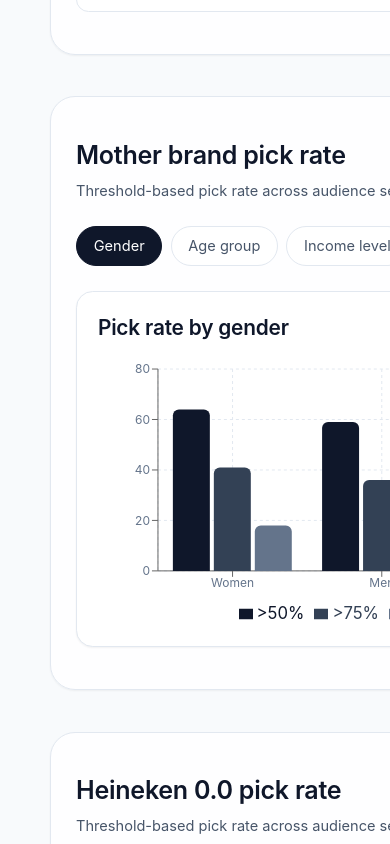
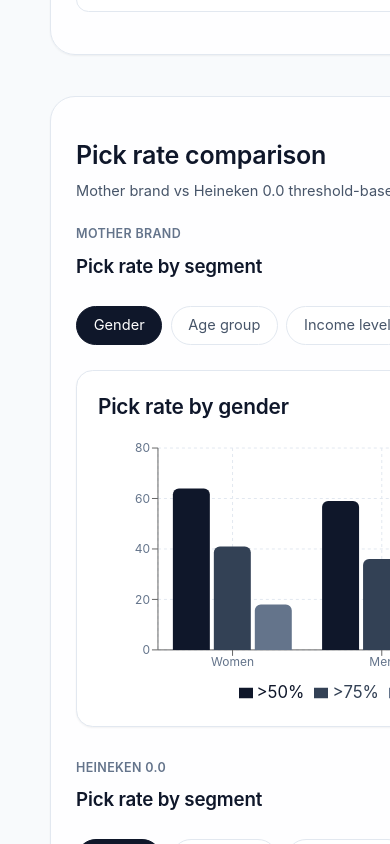
Before and after one commit to jose-laveaga/Heineken-study, a React (Vite) app: page / in a window 390 px wide. Shown: the part 7540-8384 px from the top of the page. Built offline with nearby package versions, Linux system fonts and the light colour scheme.

Commit message:
Compare pick rates side by side

```diff
--- a/src/App.tsx
+++ b/src/App.tsx
@@ -37,8 +37,7 @@
   { id: 'study-design', label: 'Study Design' },
   { id: 'experiment-flow', label: 'Experiment Flow' },
   { id: 'results', label: 'Results' },
-  { id: 'mother-brand-pick-rate', label: 'Mother Brand Pick Rate' },
-  { id: 'heineken-pick-rate', label: 'Heineken 0.0 Pick Rate' },
+  { id: 'pick-rate-comparison', label: 'Pick Rate Comparison' },
   { id: 'demographics', label: 'Demographics' },
   { id: 'standard-logistic-regression', label: 'Standard Logistic Regression Analysis' },
   { id: 'sentiment', label: 'Sentiment' },
@@ -165,11 +164,16 @@
             </Section>
 
             <Section
-              id="mother-brand-pick-rate"
-              title="Mother brand pick rate"
-              subtitle="Threshold-based pick rate across audience segments"
+              id="pick-rate-comparison"
+              title="Pick rate comparison"
+              subtitle="Mother brand vs Heineken 0.0 threshold-based pick rates"
             >
+              <div className="grid gap-8 lg:grid-cols-2">
                 <div className="space-y-6">
+                  <div>
+                    <p className="text-xs font-semibold uppercase tracking-wide text-slate-500">Mother brand</p>
+                    <h3 className="mt-2 text-lg font-semibold text-slate-900">Pick rate by segment</h3>
+                  </div>
                   <Tabs options={pickRateTabs} value={motherBrandView} onChange={setMotherBrandView} />
                   {motherBrandView === 'gender' && (
                     <ChartCard title="Pick rate by gender">
@@ -214,14 +218,11 @@
                     </ChartCard>
                   )}
                 </div>
-            </Section>
-
-            <Section
-              id="heineken-pick-rate"
-              title="Heineken 0.0 pick rate"
-              subtitle="Threshold-based pick rate across audience segments"
-            >
                 <div className="space-y-6">
+                  <div>
+                    <p className="text-xs font-semibold uppercase tracking-wide text-slate-500">Heineken 0.0</p>
+                    <h3 className="mt-2 text-lg font-semibold text-slate-900">Pick rate by segment</h3>
+                  </div>
                   <Tabs options={pickRateTabs} value={heinekenView} onChange={setHeinekenView} />
                   {heinekenView === 'gender' && (
                     <ChartCard title="Pick rate by gender">
@@ -265,6 +266,7 @@
                       />
                     </ChartCard>
                   )}
+                </div>
               </div>
             </Section>
 
```
Lines whose indentation alone changed are shown as unchanged.
